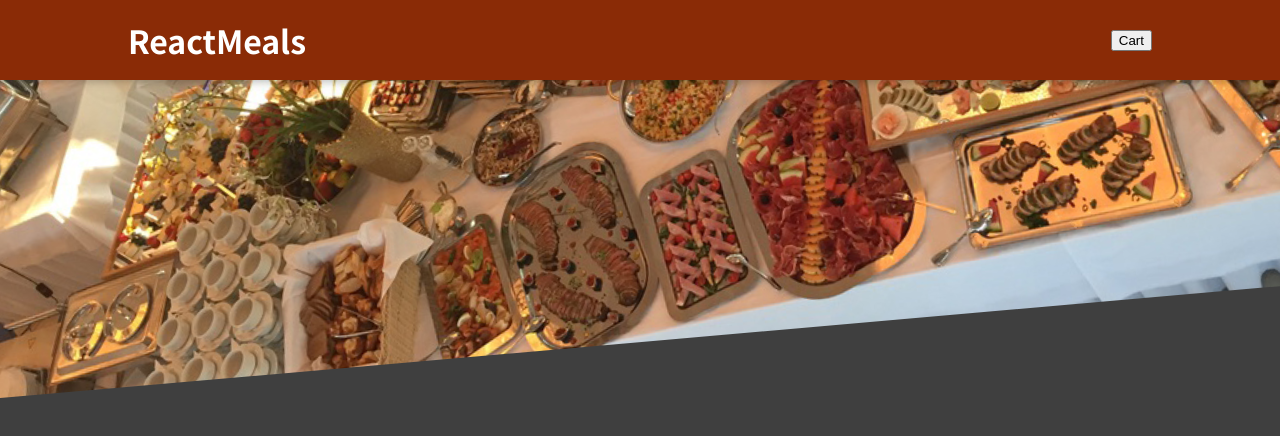
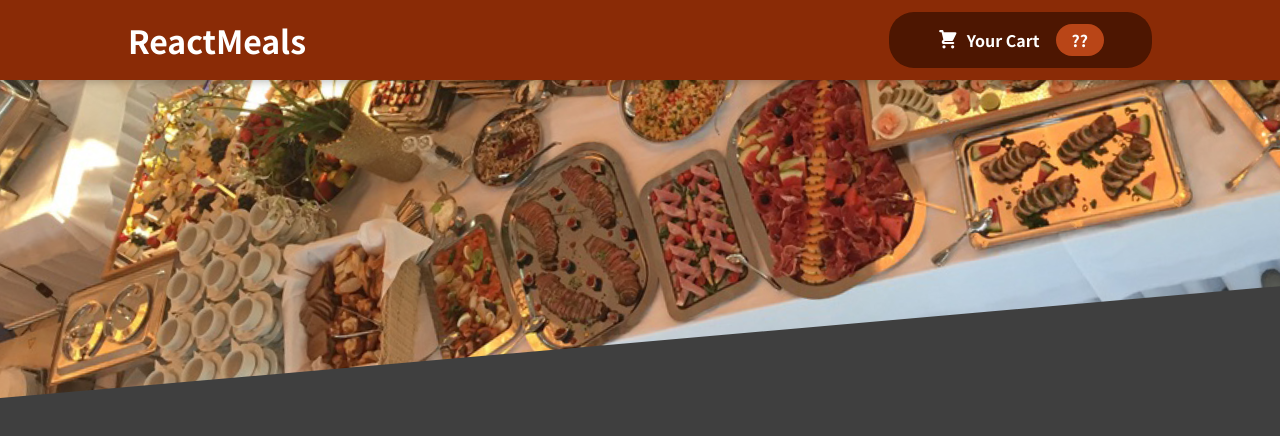
Before and after one commit to woonhk90/ReactTest6, a React (Create React App) app: page / in a window 1280 px wide. Shown: the top 436 px of the page. Built offline with nearby package versions, Linux system fonts and the light colour scheme.

Commit message:
'바구니' 버튼 컴포넌트 추가

```diff
--- /dev/null
+++ b/src/components/Cart/CartIcon.js
@@ -0,0 +1,13 @@
+const CartIcon = () => {
+  return (
+    <svg
+      xmlns="http://www.w3.org/2000/svg"
+      viewBox="0 0 20 20"
+      fill="currentColor"
+    >
+      <path d="M3 1a1 1 0 000 2h1.22l.305 1.222a.997.997 0 00.01.042l1.358 5.43-.893.892C3.74 11.846 4.632 14 6.414 14H15a1 1 0 000-2H6.414l1-1H14a1 1 0 00.894-.553l3-6A1 1 0 0017 3H6.28l-.31-1.243A1 1 0 005 1H3zM16 16.5a1.5 1.5 0 11-3 0 1.5 1.5 0 013 0zM6.5 18a1.5 1.5 0 100-3 1.5 1.5 0 000 3z" />
+    </svg>
+  );
+};
+
+export default CartIcon;
--- a/src/components/Layout/Header.js
+++ b/src/components/Layout/Header.js
@@ -1,12 +1,14 @@
 import React from "react";
 import classes from "./Header.module.css";
 import mealsImage from "../../assets/meals.jpg";
+import HeaderCartButton from "./HeaderCartButton";
+
 const Header = (props) => {
   return (
     <React.Fragment>
       <header className={classes.header}>
         <h1>ReactMeals</h1>
-        <button>Cart</button>
+        <HeaderCartButton />
       </header>
       <div className={classes["main-image"]}>
         <img src={mealsImage} alt="mealsImage" />
--- /dev/null
+++ b/src/components/Layout/HeaderCartButton.js
@@ -0,0 +1,15 @@
+import CartIcon from "../Cart/CartIcon";
+import classes from "./HeaderCartButton.module.css";
+
+const HeaderCartButton = (props) => {
+  return (
+    <button className={classes.button}>
+      <span className={classes.icon}>
+        <CartIcon />
+      </span>
+      <span>Your Cart</span>
+      <span className={classes.badge}>??</span>
+    </button>
+  );
+};
+export default HeaderCartButton;
--- /dev/null
+++ b/src/components/Layout/HeaderCartButton.module.css
@@ -0,0 +1,59 @@
+.button {
+  cursor: pointer;
+  font: inherit;
+  border: none;
+  background-color: #4d1601;
+  color: white;
+  padding: 0.75rem 3rem;
+  display: flex;
+  justify-content: space-around;
+  align-items: center;
+  border-radius: 25px;
+  font-weight: bold;
+}
+
+.button:hover,
+.button:active {
+  background-color: #2c0d00;
+}
+
+.icon {
+  width: 1.35rem;
+  height: 1.35rem;
+  margin-right: 0.5rem;
+}
+
+.badge {
+  background-color: #b94517;
+  padding: 0.25rem 1rem;
+  border-radius: 25px;
+  margin-left: 1rem;
+  font-weight: bold;
+}
+
+.button:hover .badge,
+.button:active .badge {
+  background-color: #92320c;
+}
+
+.bump {
+  animation: bump 300ms ease-out;
+}
+
+@keyframes bump {
+  0% {
+    transform: scale(1);
+  }
+  10% {
+    transform: scale(0.9);
+  }
+  30% {
+    transform: scale(1.1);
+  }
+  50% {
+    transform: scale(1.15);
+  }
+  100% {
+    transform: scale(1);
+  }
+}
```
